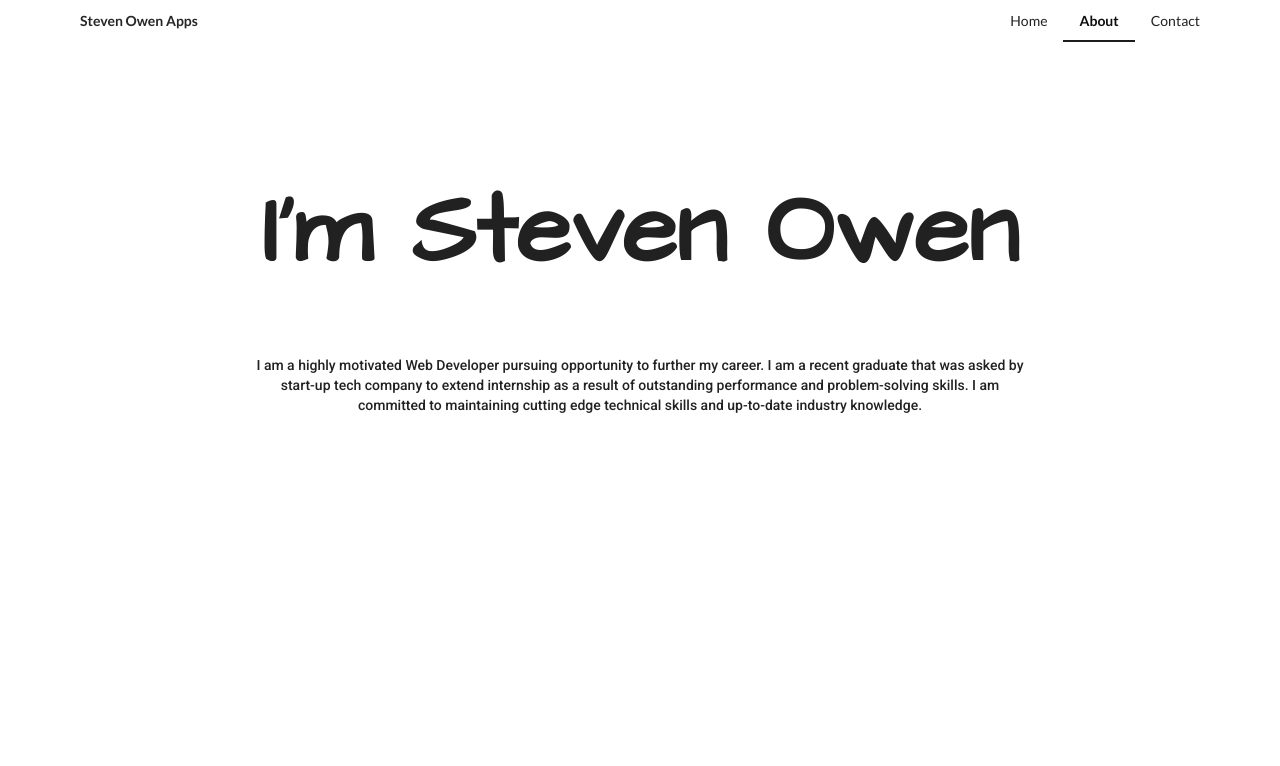
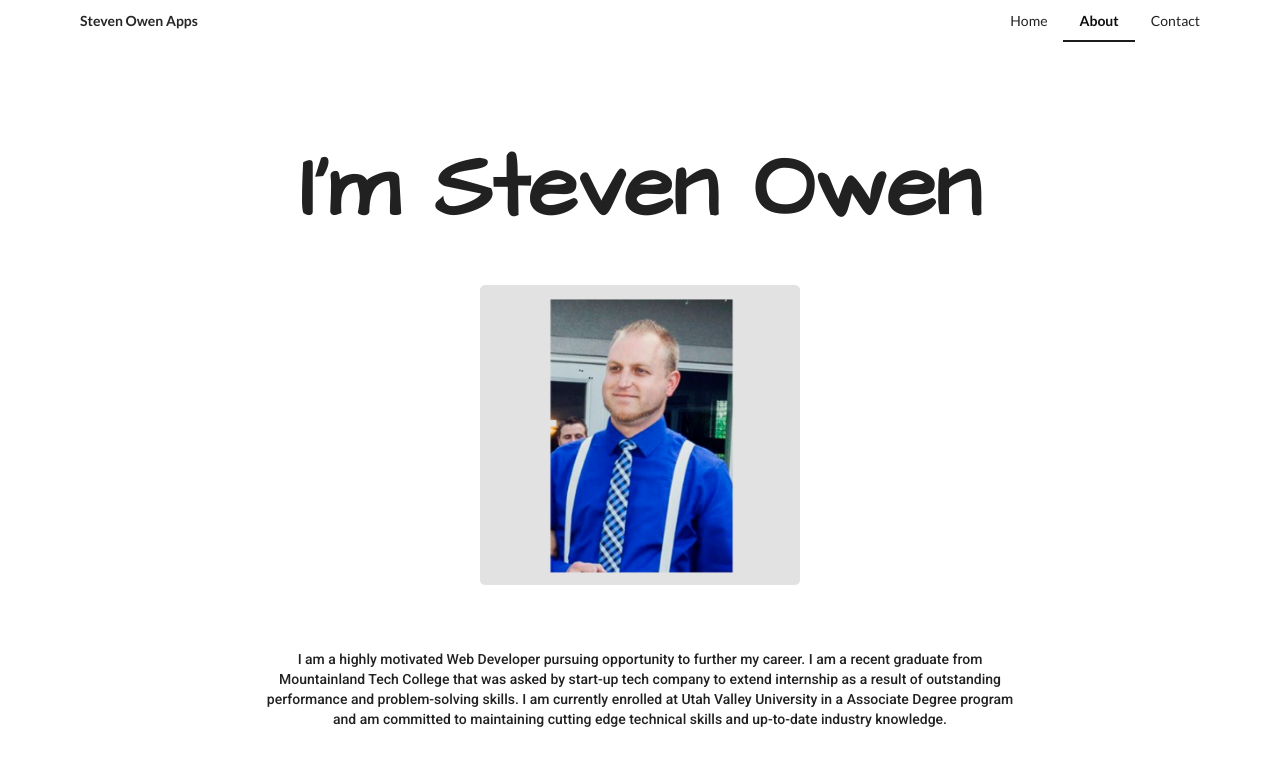
Before and after one commit to stevendowen/myPortfolioReact, a React (Create React App) app in the folder my-portfolio/: page /#/about in a window 1280 px wide. Shown: the top 766 px of the page. Built offline with nearby package versions, Linux system fonts and the light colour scheme; no server answers; the database is empty.

Commit message:
added image and style on about component

```diff
--- a/my-portfolio/src/components/About.js
+++ b/my-portfolio/src/components/About.js
@@ -1,16 +1,21 @@
 import React, { Component } from 'react';
+import Me from '../images/me.png';
 
 class About extends Component {
     render () {
         return (
-            <div>
-                <h1 className="name">I'm Steven Owen</h1>
-                <img ></img>
+            <div className="aboutBox">
+                <h1 className="name about">I'm Steven Owen</h1>
+                <div className="imgBox">
+                    <img src={Me} />
+                </div>
                 <p>
                     I am a highly motivated Web Developer pursuing opportunity to further my career.
-                    I am a recent graduate that was asked by start-up tech company to extend internship
-                    as a result of outstanding performance and problem-solving skills. I am committed
-                    to maintaining cutting edge technical skills and up-to-date industry knowledge.
+                    I am a recent graduate from Mountainland Tech College that was asked by start-up
+                    tech company to extend internship as a result of outstanding performance and
+                    problem-solving skills. I am currently enrolled at Utah Valley University in a
+                    Associate Degree program and am committed to maintaining cutting edge technical skills
+                    and up-to-date industry knowledge.
                 </p>
             </div>
         );
--- a/my-portfolio/src/css/App.css
+++ b/my-portfolio/src/css/App.css
@@ -6,7 +6,7 @@
 
 .name {
     text-align: center;
-    font-size: 100px;
+    font-size: 90px;
     margin-top: 10%!important;
     margin-bottom: 3%;
     font-family: 'Architects Daughter', cursive;
@@ -58,6 +58,29 @@ p {
     margin-bottom: 10%;
 }
 
+.aboutBox {
+    display: flex;
+    align-items: center;
+    flex-direction: column;
+}
+
+.name.about {
+    margin-top: 6%!important;
+}
+
+.imgBox {
+    display: flex;
+    justify-content: center;
+    background-color: #E2E2E2;
+    width: 25%;
+    border-radius: 5px;
+    margin-bottom: 5%;
+}
+
+img {
+    width: 450px;
+}
+
   /* ----------- iPhone X ----------- */
 
 /* Portrait and Landscape */
@@ -67,6 +90,9 @@ and (max-device-width: 812px)
 and (-webkit-min-device-pixel-ratio: 3) {
     .name {
         font-size: 40px!important;
+    }
+    .ui.menu {
+        font-size: 10px;
     }
 }
 
@@ -79,6 +105,9 @@ and (orientation: portrait) {
     .name {
         font-size: 40px!important;
     }
+    .ui.menu {
+        font-size: 10px;
+    }
 }
 
 /* Landscape */
@@ -90,4 +119,7 @@ and (orientation: landscape) {
     .name {
         font-size: 40px!important;
     }
+    .ui.menu {
+        font-size: 10px;
+    }
 }
```
Also changed, not shown: my-portfolio/src/images/me.png (added).
